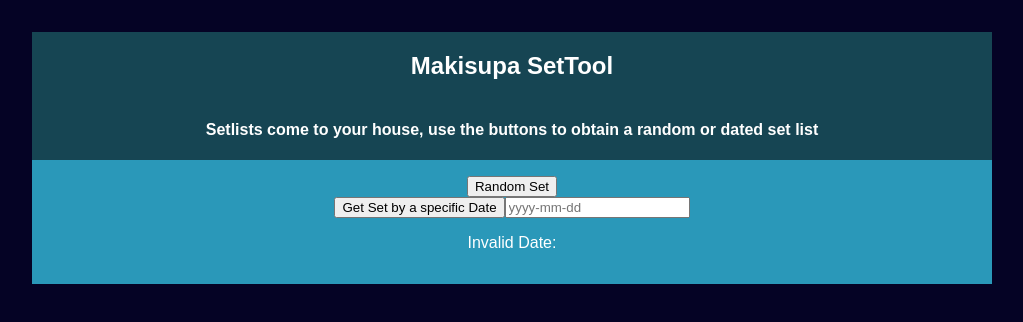
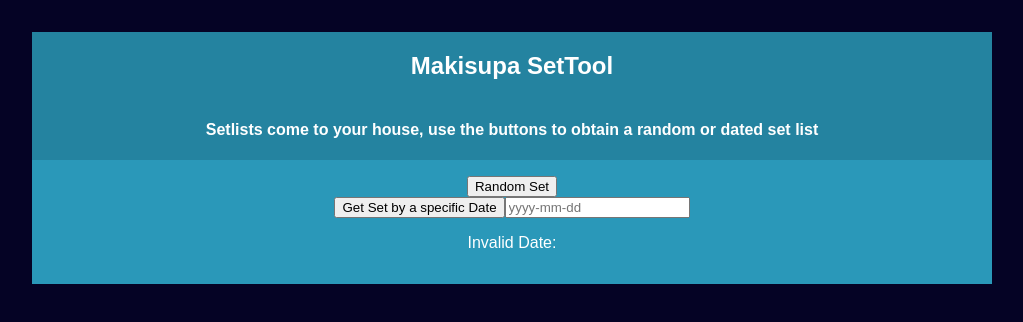
Before and after one commit to billbaincodes/carini-app, a React (Create React App) app: page / in a window 1280 px wide. Shown: the top 322 px of the page, without its empty margins (128-1151 px from the left). Built offline with nearby package versions, Linux system fonts and the light colour scheme.

Commit message:
adjusted background color styling

```diff
--- a/src/App.css
+++ b/src/App.css
@@ -33,7 +33,7 @@ body {
 }
 
 .container {
-  background-color: rgb(22, 69, 83);
+  background-color: rgb(36, 131, 160);
   color: white;
   text-align: center;
   display: flex;
```
